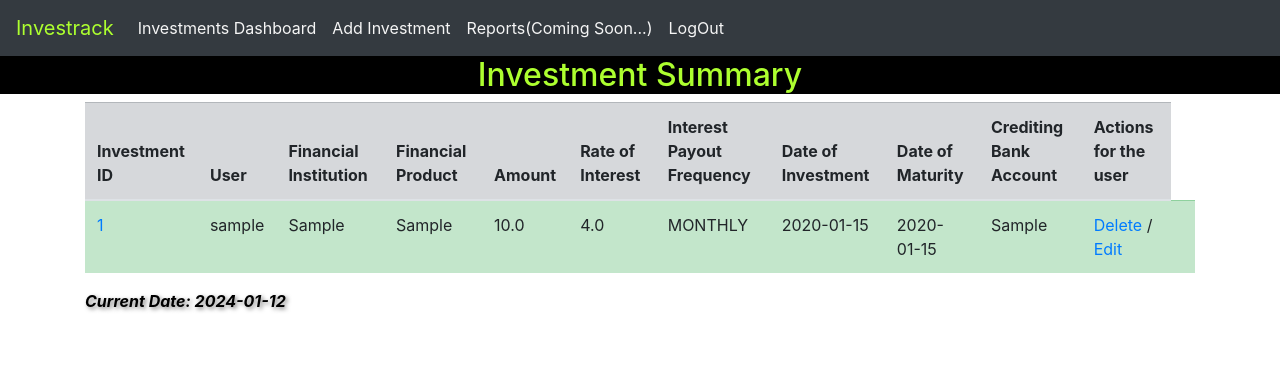
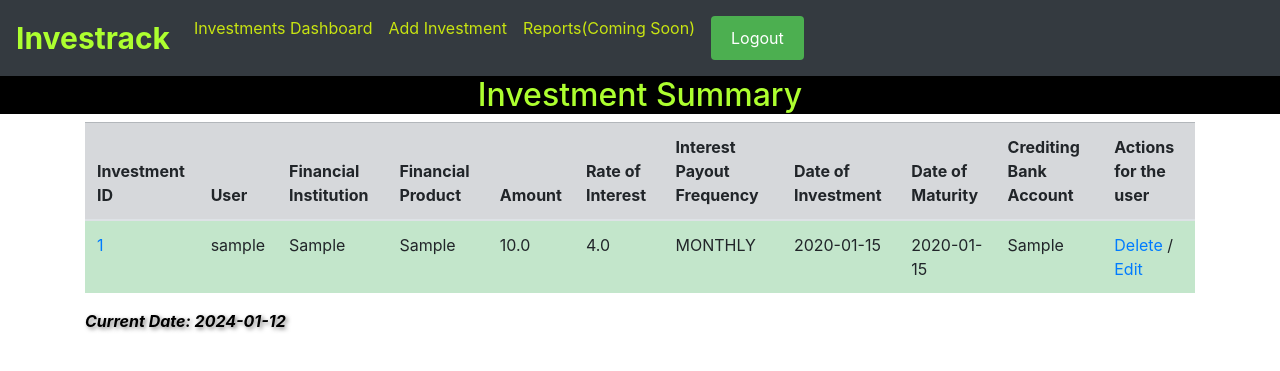
Before and after one commit to girishotomation/investrack, a Django app: page /home/ in a window 1280 px wide. Shown: the top 371 px of the page. Run offline with Django 5.2, Linux system fonts and the light colour scheme; a user stored in the database is signed in; tables that the repository leaves empty hold one stand-in row (values such as "Sample post"); some libraries are stand-ins or nearby versions.

Commit message:
Fixes for investment dashboard UI

```diff
--- a/investments_app/templates/investments/home.html
+++ b/investments_app/templates/investments/home.html
@@ -31,7 +31,7 @@
               <th scope="col">Date of Investment</th>
               <th scope="col">Date of Maturity</th>
               <th scope="col">Crediting Bank Account</th>
-              <th scope="col">Actions for the user        </th>
+              <th scope="col">Actions for the user</th>
             </tr>
           </thead>
           <tbody>
@@ -53,7 +53,6 @@
                 /
                 <a href="{% url 'update_investment' pk=investment.investment_id %}">Edit</a>
               </td>
-              <td></td>
             </tr>
             {% endfor %}
           </tbody>
--- a/investments_app/templates/investments/navbar.html
+++ b/investments_app/templates/investments/navbar.html
@@ -6,17 +6,48 @@
   <link rel="stylesheet" href="https://stackpath.bootstrapcdn.com/bootstrap/4.5.2/css/bootstrap.min.css">
   <title>Investrack</title>
   <style>
-    /* Custom style for blue font color */
     .navbar-nav .nav-link {
       color: whitesmoke !important;
     }
     .navbar-brand {
       color: greenyellow !important;
+      font-size: 30px; /* Adjust the font size as needed */
+      font-weight: bold;
     }
+    .navbar-align {
+      background-color: #4CAF50;
+    }
+
+    .nav-custom {
+      color: rgb(200, 228, 17);
+      transition: background-color 0.3s ease, color ;
+    }
+    .nav-custom:hover {
+          border-top: 20px;
+          text-align: center;
+          background-color: #ffffff;
+          color: #0d0d0d;
+    }
+    .nav-logout {
+    display: inline-block;
+    padding: 10px 20px;
+    background-color: #4CAF50; /* Button background color */
+    color: #fff; /* Button text color */
+    text-decoration: none;
+    border: none;
+    border-radius: 4px;
+    cursor: pointer;
+    transition: background-color 0.3s ease, color 0.3s ease;
+    }
+
+    .nav-logout:hover {
+    background-color: #0f100f; /* Button background color on hover */
+    color: #fff; /* Button text color on hover */
+    }
+
   </style>
 </head>
 <body>
-
     <nav class="navbar navbar-expand-lg navbar-light bg-dark">
       <a class="navbar-brand" href="{% url 'home' %}">Investrack</a>
       <button class="navbar-toggler" type="button" data-toggle="collapse" data-target="#navbarNav" aria-controls="navbarNav" aria-expanded="false" aria-label="Toggle navigation">
@@ -26,22 +57,22 @@
         <ul class="navbar-nav">
             <li class="nav-item">
                 <a class="nav-link active"  href="{% url 'home' %}">
-              Investments Dashboard
+                  <span class="nav-custom">Investments Dashboard</span>
                 </a>
               </li>
               <li class="nav-item">
                 <a class="nav-link" href="{% url 'add_investment' %}">
-              Add Investment
+                  <span class="nav-custom">Add Investment</span>
                 </a>
               </li>
               <li class="nav-item">
                 <a class="nav-link disabled" href="#" >
-              Reports(Coming Soon...)
+                  <span class="nav-custom">Reports(Coming Soon)</span>
                 </a>
               </li>
               <li class="nav-item">
                 <a class="nav-link" href="{% url 'logout' %}">
-              LogOut
+                  <span class="nav-logout">Logout</span>
                 </a>
               </li>
         </ul>
```
Lines whose indentation alone changed are shown as unchanged.
